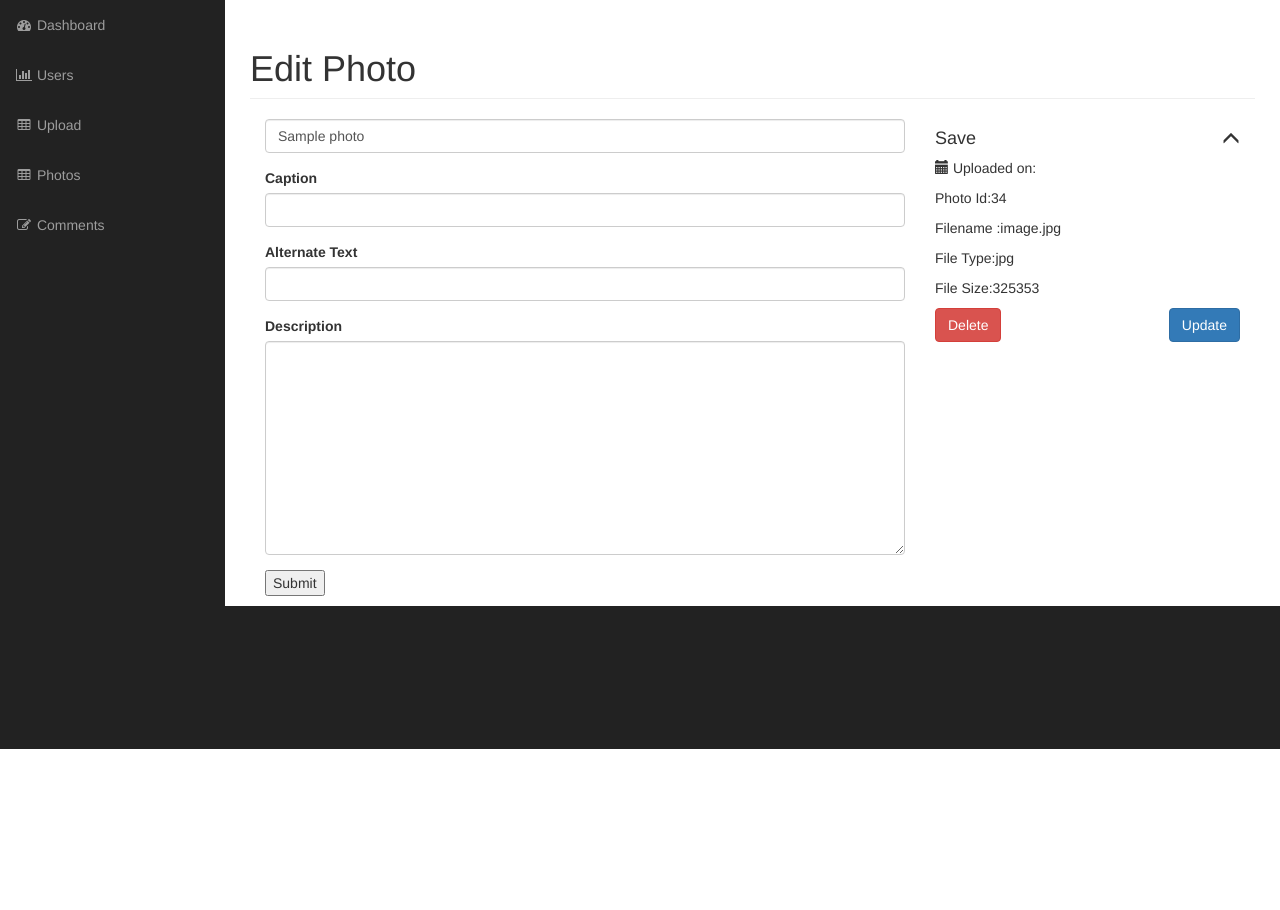
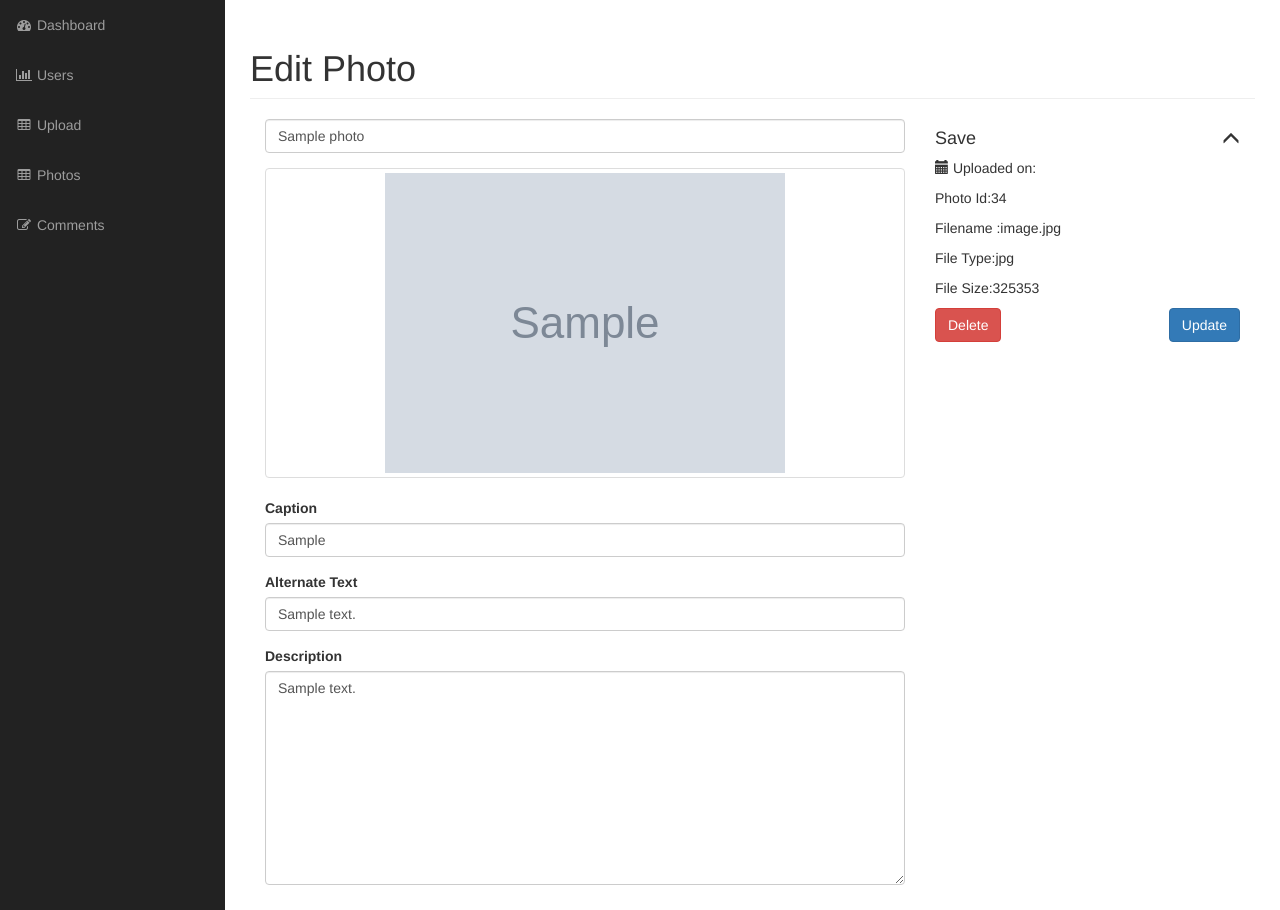
Before and after one commit to anonaba/cms_gallery, a PHP site: page /admin/edit_photo.php?id=1 in a window 1280 px wide. Shown: the part 51-961 px from the top of the page. Before the commit the page ends 800 px from the top, so only its background shows below. Run offline with PHP 8.4, Linux system fonts and the light colour scheme; the visitor is signed in with stand-in values (Sample User, id 1); tables that the repository leaves empty or names only in its code hold one stand-in row (values such as "Sample post"); grey boxes marked "Sample" are stand-in pictures; grey boxes labelled with a size stand in for pictures from a placeholder-image service; data that the repository does not hold is empty; some libraries are stand-ins or nearby versions.

Commit message:
added photo edit function in admin or backedend section

```diff
--- a/admin/classes/photo.php
+++ b/admin/classes/photo.php
@@ -3,11 +3,13 @@
 class Photo extends DB_Object {
 
 	static protected $db_table_name = "photos";
-	static protected $db_col_name = ['title','description', 'filename', 'type', 'size'];
+	static protected $db_col_name = ['title','caption','description','filename','alternate_text','type','size'];
 	public $id;
 	public $title;
 	public $description;
+	public $caption;
 	public $filename;
+	public $alternate_text;
 	public $type;
 	public $size;
 
--- /dev/null
+++ b/admin/css/style.css
@@ -0,0 +1,4 @@
+.admin-photo-thumbnail {
+	width: 200px;
+	border-radius: 5px;
+}
--- a/admin/edit_photo.php
+++ b/admin/edit_photo.php
@@ -17,6 +17,8 @@ $id = $_GET['id'] ?? null;
              $photo->caption = trim(filter_input(INPUT_POST, 'caption', FILTER_SANITIZE_STRING));
              $photo->alternate_text = trim(filter_input(INPUT_POST, 'alternate_text', FILTER_SANITIZE_STRING));
              $photo->description = trim(filter_input(INPUT_POST, 'description', FILTER_SANITIZE_STRING));
+
+             $photo->save();
             }
 
 //     $photo = new Photo;
@@ -67,10 +69,14 @@ $id = $_GET['id'] ?? null;
                         <h1 class="page-header">
                            Edit Photo
                         </h1>
+                         <form action="" method="post" enctype="multipart/form-data">
                         <div class="col-md-8">
-                            <form action="" method="post" enctype="multipart/form-data">
+
                                 <div class="form-group">
                                     <input type="text" name="title" class="form-control" value="<?= $photo->title; ?>">
+                                </div>
+                                <div class="form-group">
+                                 <a class="thumbnail" href="#"><img src="<?= $photo->picture_path(); ?>" alt=""></a>
                                 </div>
                                 <div class="form-group">
                                     <label for="caption">Caption</label>
@@ -82,11 +88,9 @@ $id = $_GET['id'] ?? null;
                                 </div>
                                 <div class="form-group">
                                     <label for="caption">Description</label>
-                                        <textarea class="form-control" name="description" id="" cols="30" rows="10"></textarea>
+                                        <textarea class="form-control" name="description" id="mytextarea" cols="30" rows="10"><?= $photo->description; ?></textarea>
+
                                 </div>
-                               <button type="submit">Submit</button>
-
-                            </form>
                         </div>
                         <div class="col-md-4">
                             <div class="photo-info-box">
@@ -122,6 +126,7 @@ $id = $_GET['id'] ?? null;
                                 </div>
                             </div>
                         </div>
+                    </form>
 
                     </div>
                 </div>
--- a/admin/includes/footer.php
+++ b/admin/includes/footer.php
@@ -6,6 +6,9 @@
 
     <!-- Bootstrap Core JavaScript -->
     <script src="js/bootstrap.min.js"></script>
+    <!-- WYSIWYG -->
+    <script src="https://cdn.tiny.cloud/1/no-api-key/tinymce/6/tinymce.min.js" referrerpolicy="origin"></script>
+    <script src="js/scripts.js"></script>
 
 </body>
 
--- a/admin/includes/header.php
+++ b/admin/includes/header.php
@@ -30,7 +30,7 @@ require_once 'init.php';
         <script src="https://oss.maxcdn.com/libs/html5shiv/3.7.0/html5shiv.js"></script>
         <script src="https://oss.maxcdn.com/libs/respond.js/1.4.2/respond.min.js"></script>
     <![endif]-->
-
+        <link rel="stylesheet" href="css/style.css">
 </head>
 
 <body>
--- /dev/null
+++ b/admin/js/scripts.js
@@ -0,0 +1,11 @@
+tinymce.init({
+        selector: '#mytextarea',
+        plugins: [
+          'a11ychecker','advlist','advcode','advtable','autolink','checklist','export',
+          'lists','link','image','charmap','preview','anchor','searchreplace','visualblocks',
+          'powerpaste','fullscreen','formatpainter','insertdatetime','media','table','help','wordcount'
+        ],
+        toolbar: 'undo redo | formatpainter casechange blocks | bold italic backcolor | ' +
+          'alignleft aligncenter alignright alignjustify | ' +
+          'bullist numlist checklist outdent indent | removeformat | a11ycheck code table help'
+      });
--- a/admin/photos.php
+++ b/admin/photos.php
@@ -43,7 +43,7 @@ $photos = Photo::find_all();
                                     <?php foreach($photos as $photo): ?>
                                         <tr>
                                             <td>
-                                                <img src="<?= $photo->picture_path(); ?>" alt="<?= $photo->title; ?>">
+                                                <img class="admin-photo-thumbnail" src="<?= $photo->picture_path(); ?>" alt="<?= $photo->title; ?>">
                                                     <div class="pictures_link">
                                                        <!--  <form method="post" action="delete_photo.php" style="display: inline-block;">
                                                             <input type="hidden" name="id" value="<?php echo $photo->id ?>">
```
Also changed, not shown: admin/upload.php (indentation only).
